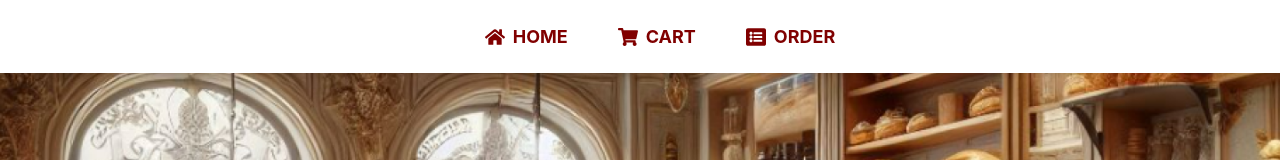
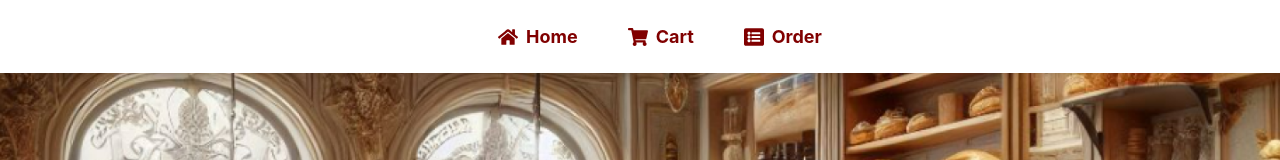
Before and after one commit to nthrph/project_web, a React (Create React App) app: page /customer/home in a window 1280 px wide. Shown: the top 160 px of the page. Built offline with nearby package versions, Linux system fonts and the light colour scheme.

Commit message:
Edit NavBar of Customer

```diff
--- a/src/page/customer/NavBar_customer.jsx
+++ b/src/page/customer/NavBar_customer.jsx
@@ -1,27 +1,27 @@
 import React from 'react';
-import './NavBar_customer.css';
 import { FaHome, FaShoppingCart, FaListAlt } from 'react-icons/fa';
+import './NavBar_customer.css'; // แก้เส้นทางให้ถูกต้อง
 
-const NavBar_customer = ({ setCurrentPage }) => {
+const NavBar_customer = () => {
   return (
     <nav className="navbar">
       <ul className="nav-links">
         <li>
-        <a onClick={() => setCurrentPage('home')}>
+          <a href="/customer/Home">
             <FaHome className="icon" />
-          <span>HOME</span>
+            <span>Home</span>
           </a>
         </li>
         <li>
-        <a onClick={() => setCurrentPage('cart')}>
+          <a href="/customer/Cart">
             <FaShoppingCart className="icon" />
-          <span>CART</span>
+            <span>Cart</span>
           </a>
         </li>
         <li>
-        <a onClick={() => setCurrentPage('order')}>
+          <a href="/customer/Order">
             <FaListAlt className="icon" />
-          <span>ORDER</span>
+            <span>Order</span>
           </a>
         </li>
       </ul>
```
Lines whose indentation alone changed are shown as unchanged.
